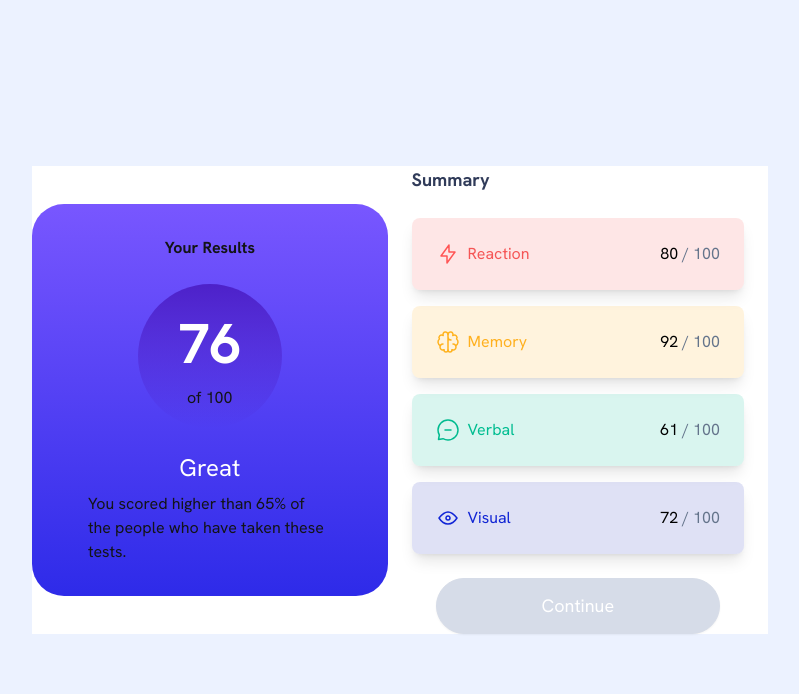
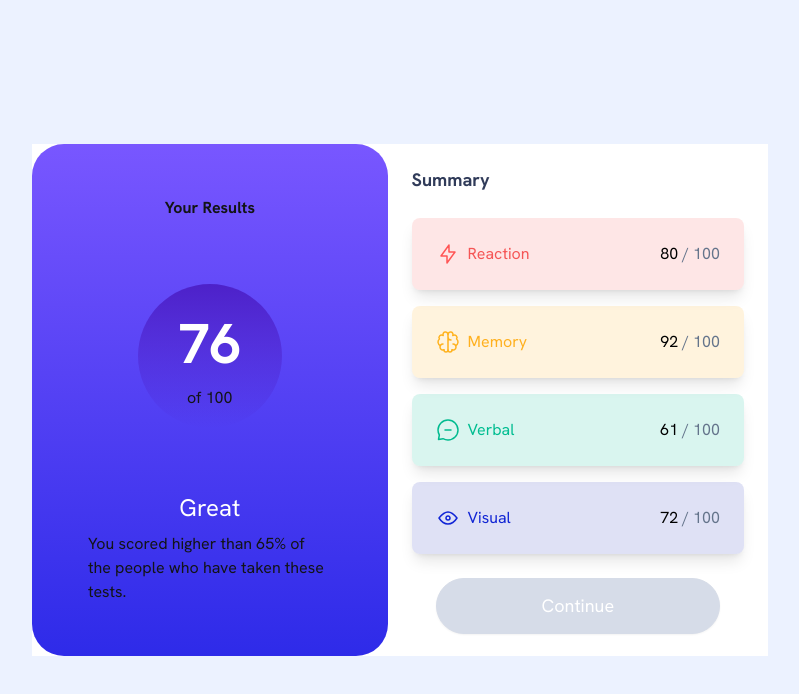
Before and after one commit to Hcmwebs/results-summary, a React (Vite) app: page / in a window 1280 px wide. Shown: the top 694 px of the page, without its empty margins (240-1039 px from the left). Built offline with nearby package versions, Linux system fonts and the light colour scheme.

Commit message:
set up the height the card header

```diff
--- a/src/components/Card.jsx
+++ b/src/components/Card.jsx
@@ -3,7 +3,7 @@ import { CardBody, CardHeader } from './index';
 const Card = () => {
 	return (
 		<main className='mx-auto grid grid-cols-1 place-items-center min-h-screen'>
-			<section className='bg-white w-full max-w-[375px] md:max-w-[736px] flex flex-col md:flex-row justify-center items-center pb-8 md:py-0 gap-y-6'>
+			<section className='bg-white w-full h-full max-w-[375px] md:max-w-[736px] md:max-h-[512px] flex flex-col md:flex-row justify-center items-center pb-8 md:py-0 gap-y-6'>
 				<CardHeader />
 				<CardBody />
 			</section>
```
